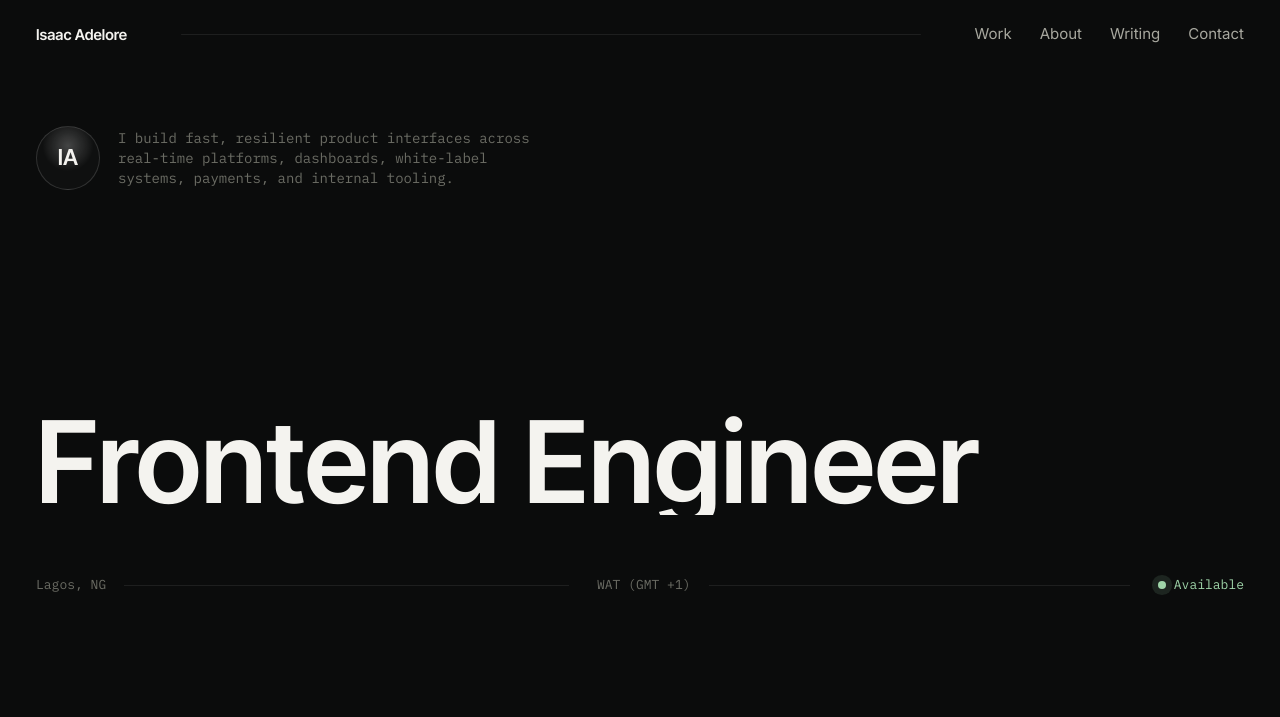
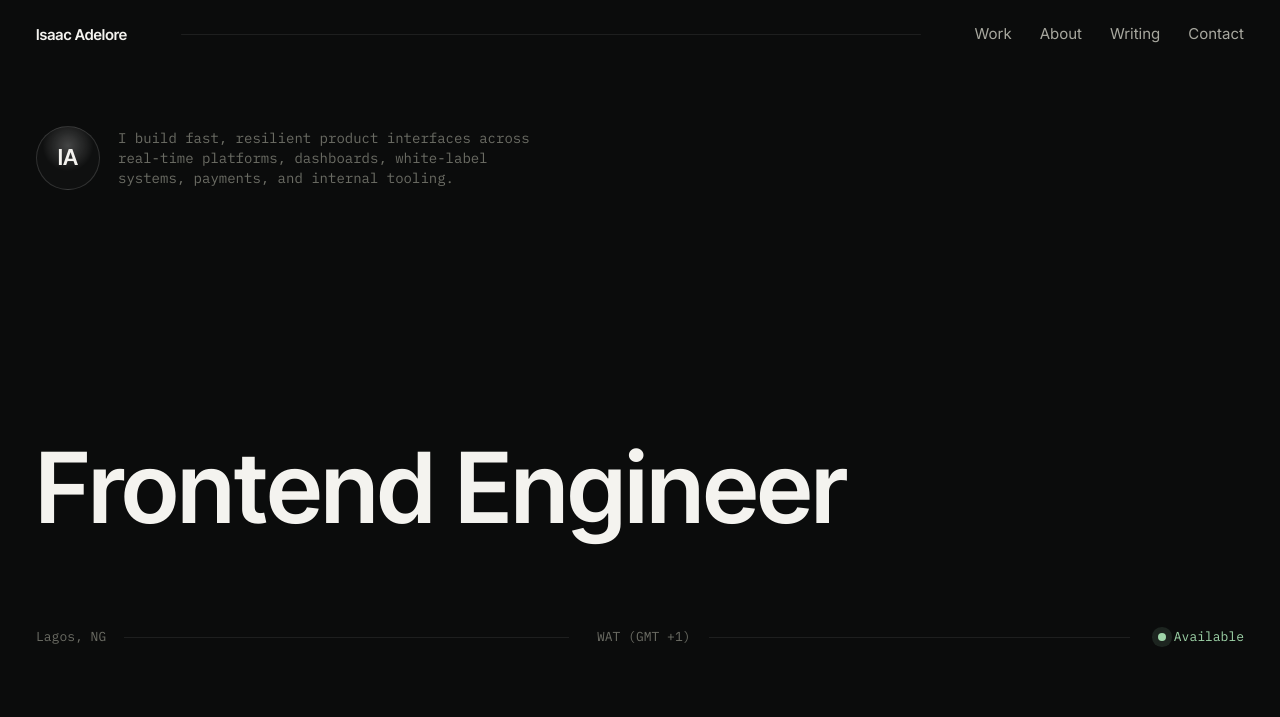
Before and after one commit to loluskii/portfolio, an Astro site: page / in a window 1280 px wide. Shown: the top 717 px of the page. Built offline with nearby package versions, Linux system fonts and the light colour scheme; Astro itself is replaced by a stand-in of ours.

Commit message:
Update Hero.astro

```diff
--- a/src/components/Hero.astro
+++ b/src/components/Hero.astro
@@ -140,9 +140,8 @@ const profileLinks = [
 
   .hero-headline {
     font-family: var(--font-display);
-    font-size: clamp(96px, 8.9vw, 128px);
+    font-size: clamp(66px, 8.9vw, 98px);
     font-weight: 600;
-    line-height: 0.92;
   }
 
   .line-wrap {
```
